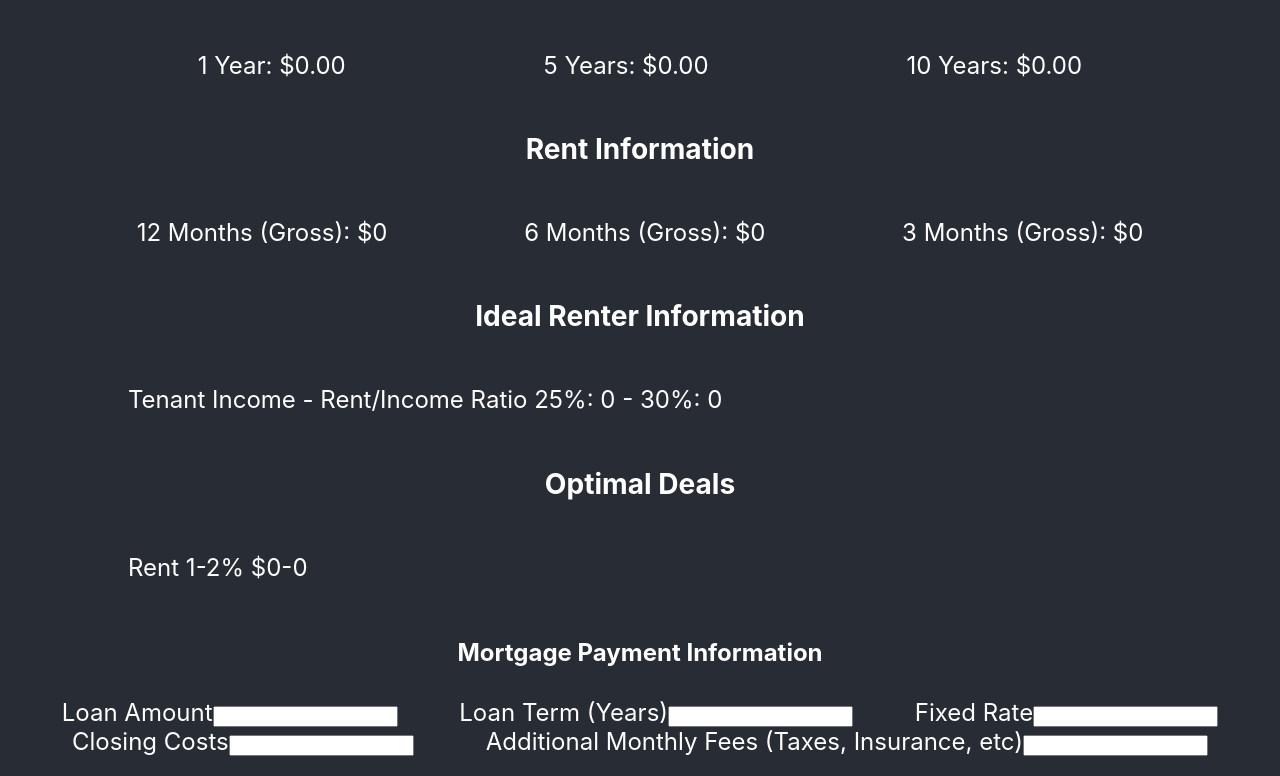
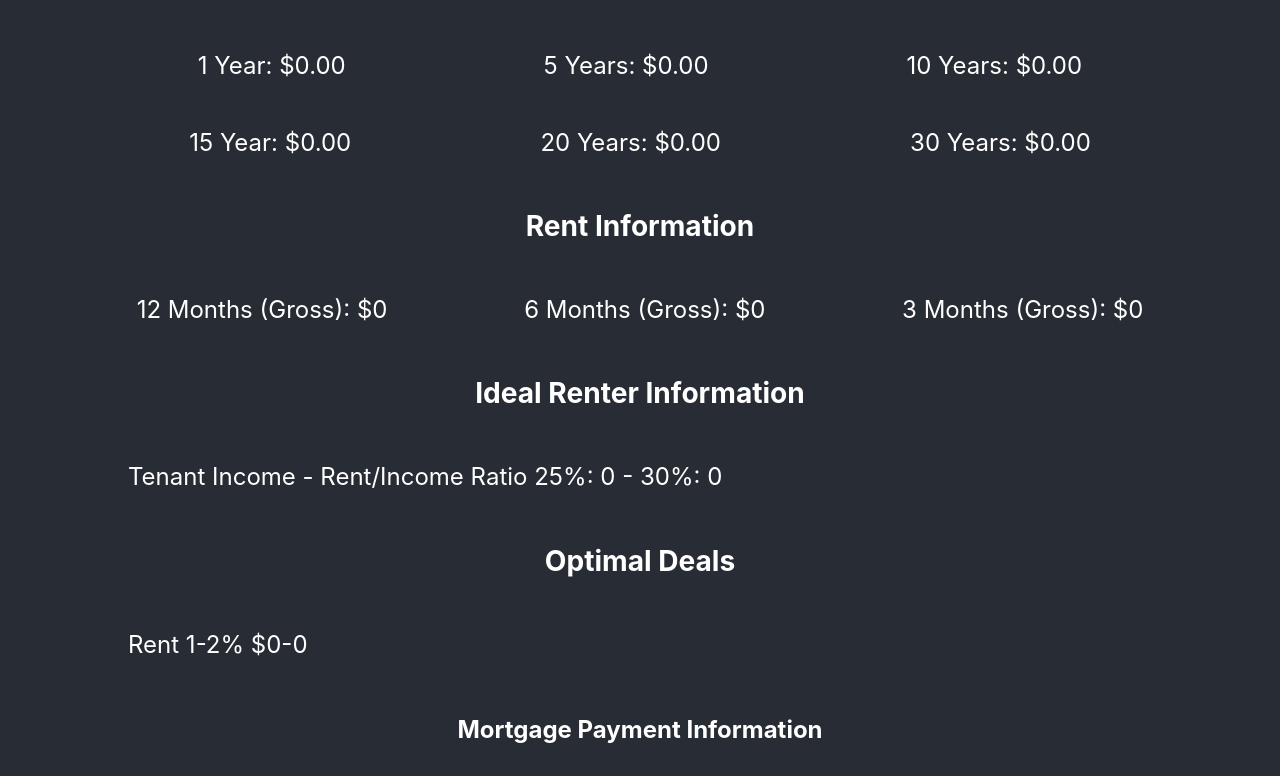
Before and after one commit to grrrlikestaquitos/Real-Estate-Investment-Calculator, a React (Create React App) app: page / in a window 1280 px wide. Shown: the part 916-1692 px from the top of the page. Built offline with nearby package versions, Linux system fonts and the light colour scheme.

Commit message:
adding more calculations

```diff
--- a/src/App.js
+++ b/src/App.js
@@ -94,6 +94,12 @@ export default class App extends Component {
           <p>1 Year: ${this.calculateHomeAppreciation(1, this.state.propertyArvValue)}</p>
           <p>5 Years: ${this.calculateHomeAppreciation(5, this.state.propertyArvValue)}</p>
           <p>10 Years: ${this.calculateHomeAppreciation(10, this.state.propertyArvValue)}</p>
+        </div>
+
+        <div style={Item}>
+          <p>15 Year: ${this.calculateHomeAppreciation(15, this.state.propertyArvValue)}</p>
+          <p>20 Years: ${this.calculateHomeAppreciation(20, this.state.propertyArvValue)}</p>
+          <p>30 Years: ${this.calculateHomeAppreciation(30, this.state.propertyArvValue)}</p>
         </div>
 
         <h3 style={ItemHeader}>Rent Information</h3>
@@ -207,14 +213,20 @@ export default class App extends Component {
 
         <div style={Item}>
           <p>1 Years: ${this.calculatePositiveCashFlowWithAppreciation(1)}</p>
-          <p>5 Years: ${this.calculatePositiveCashFlowWithAppreciation(5)}</p>
-          {/* <p>10 Years: ${this.calculatePositiveCashFlowWithAppreciation(10)}</p> */}
+          <p>2 Years: ${this.calculatePositiveCashFlowWithAppreciation(2)}</p>
+          <p>3 Years: ${this.calculatePositiveCashFlowWithAppreciation(3)}</p>
         </div>
 
         <div style={Item}>
-          {/* <p>15 Year: ${this.calculatePositiveCashFlowWithAppreciation(15)}</p>
+          <p>4 Years: ${this.calculatePositiveCashFlowWithAppreciation(4)}</p>
+          <p>5 Years: ${this.calculatePositiveCashFlowWithAppreciation(5)}</p>
+          <p>10 Years: ${this.calculatePositiveCashFlowWithAppreciation(6)}</p>
+        </div>
+
+        <div style={Item}>
+          <p>15 Year: ${this.calculatePositiveCashFlowWithAppreciation(15)}</p>
           <p>20 Years: ${this.calculatePositiveCashFlowWithAppreciation(20)}</p>
-          <p>30 Years: ${this.calculatePositiveCashFlowWithAppreciation(30)}</p> */}
+          <p>30 Years: ${this.calculatePositiveCashFlowWithAppreciation(30)}</p>
         </div>
       </div>
 
@@ -385,9 +397,7 @@ export default class App extends Component {
       const rent = (homeAppreciationValue / 100) * this.calculatePropertyRentRatio();
       const cashFlow = this.calculateMonthlyPositiveCashFlow(rent) * 12;
 
-      // console.log(`Calculating appreciation for year #${year}`);
       totalAppreciatedCashFlow += +cashFlow;
-
       lastYearHomeValue = +homeAppreciationValue;
     }
 
```
